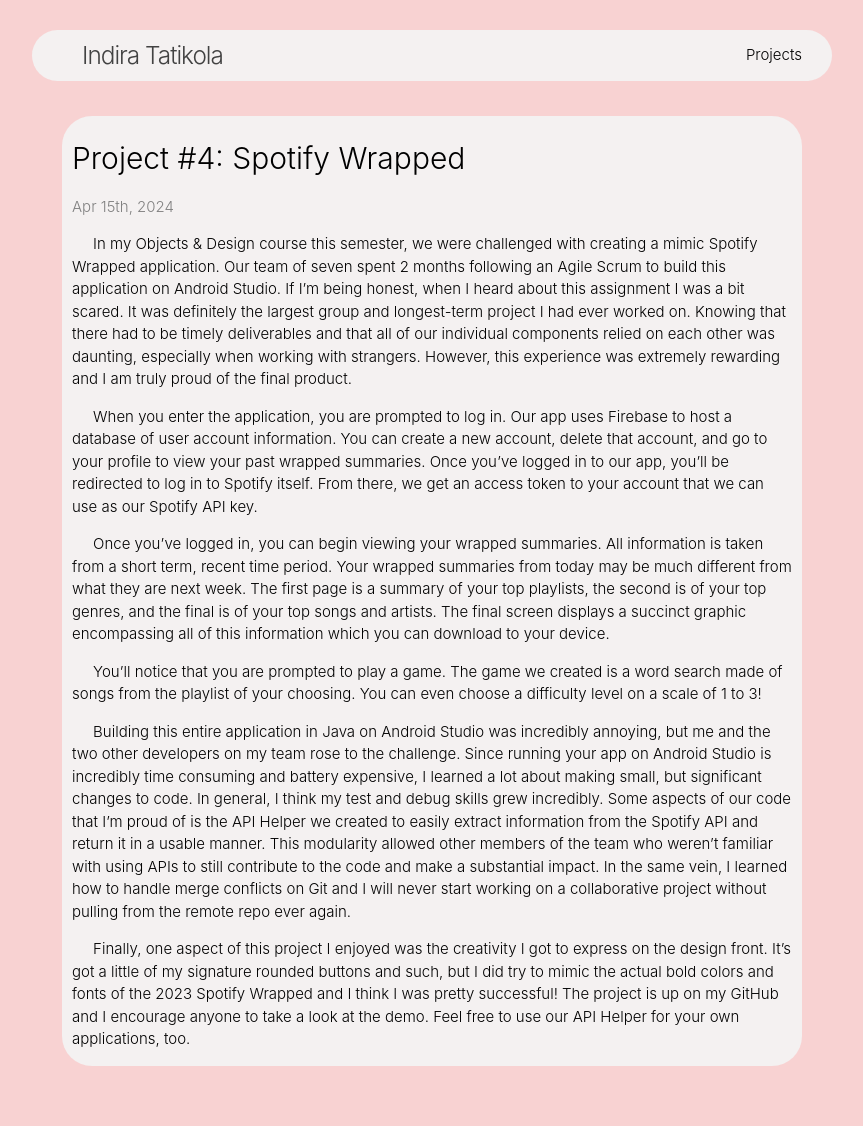
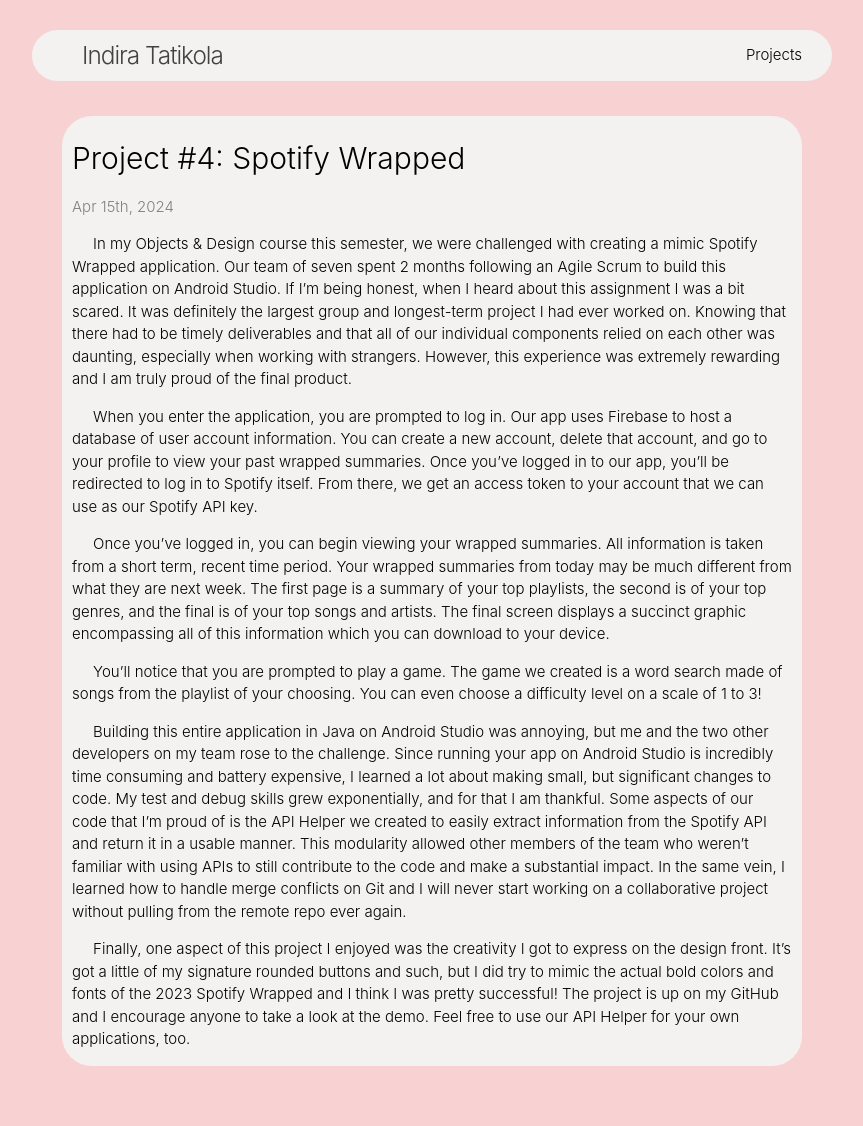
Before and after one commit to itatikola/itatikola.github.io, a Jekyll site: the page built from _posts/2024-4-15-Project-#4-SpotifyWrapped.md, in a window 1280 px wide. Shown: the whole page, without its empty margins (208-1071 px from the left). Built offline with Jekyll 4.4.1, drawn with Linux system fonts in a browser that asks for light colours; nearby versions of some CDN libraries.

Commit message:
codegradr post

```diff
--- a/_posts/2024-4-15-Project-#4-SpotifyWrapped.md
+++ b/_posts/2024-4-15-Project-#4-SpotifyWrapped.md
@@ -11,6 +11,6 @@
 
 &nbsp;&nbsp;&nbsp;&nbsp; You'll notice that you are prompted to play a game. The game we created is a word search made of songs from the playlist of your choosing. You can even choose a difficulty level on a scale of 1 to 3!
 
-&nbsp;&nbsp;&nbsp;&nbsp; Building this entire application in Java on Android Studio was incredibly annoying, but me and the two other developers on my team rose to the challenge. Since running your app on Android Studio is incredibly time consuming and battery expensive, I learned a lot about making small, but significant changes to code. In general, I think my test and debug skills grew incredibly. Some aspects of our code that I'm proud of is the API Helper we created to easily extract information from the Spotify API and return it in a usable manner. This modularity allowed other members of the team who weren't familiar with using APIs to still contribute to the code and make a substantial impact. In the same vein, I learned how to handle merge conflicts on Git and I will never start working on a collaborative project without pulling from the remote repo ever again.
+&nbsp;&nbsp;&nbsp;&nbsp; Building this entire application in Java on Android Studio was annoying, but me and the two other developers on my team rose to the challenge. Since running your app on Android Studio is incredibly time consuming and battery expensive, I learned a lot about making small, but significant changes to code. My test and debug skills grew exponentially, and for that I am thankful. Some aspects of our code that I'm proud of is the API Helper we created to easily extract information from the Spotify API and return it in a usable manner. This modularity allowed other members of the team who weren't familiar with using APIs to still contribute to the code and make a substantial impact. In the same vein, I learned how to handle merge conflicts on Git and I will never start working on a collaborative project without pulling from the remote repo ever again.
 
 &nbsp;&nbsp;&nbsp;&nbsp; Finally, one aspect of this project I enjoyed was the creativity I got to express on the design front. It's got a little of my signature rounded buttons and such, but I did try to mimic the actual bold colors and fonts of the 2023 Spotify Wrapped and I think I was pretty successful! The project is up on my GitHub and I encourage anyone to take a look at the demo. Feel free to use our API Helper for your own applications, too.
```
Also changed, not shown: 2 other files.
